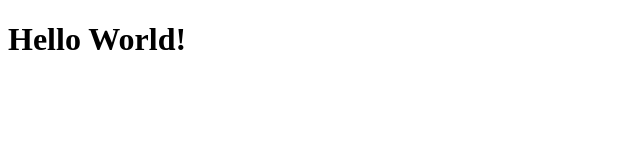
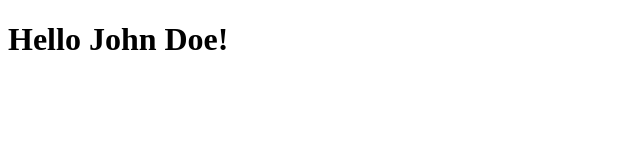
Before and after one commit to evenancio-udemy/hello-world, a plain HTML site: page index.html in a window 1280 px wide. Shown: the whole page, without its empty margins (0-640 px from the left). Drawn offline with Linux system fonts and the light colour scheme.

Commit message:
Changing the name

```diff
--- a/index.html
+++ b/index.html
@@ -6,6 +6,6 @@
     <title>Document</title>
   </head>
   <body>
-    <h1>Hello World!</h1>
+    <h1>Hello John Doe!</h1>
   </body>
 </html>
```
